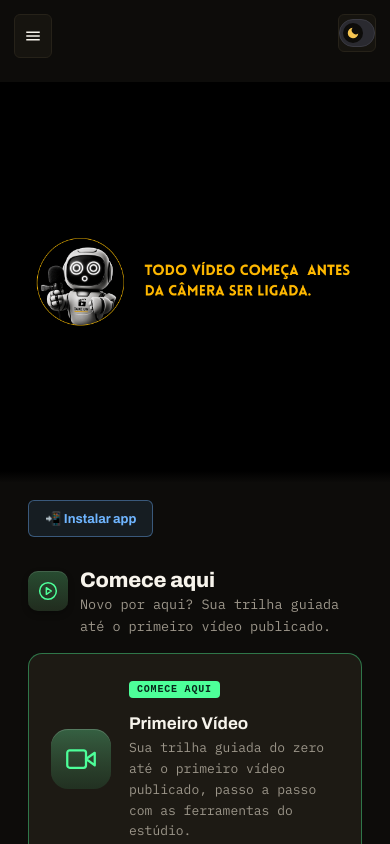
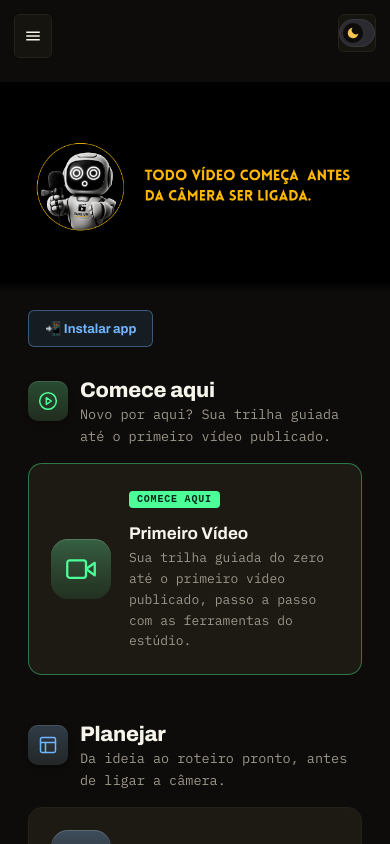
Before and after one commit to lbseven7/one-take-studio, a website: page one-take-studio/index.html in a window 390 px wide. Drawn offline with Linux system fonts and the light colour scheme.

Commit message:
style(hero): reduce hero image max heights

```diff
--- a/one-take-studio/index.html
+++ b/one-take-studio/index.html
@@ -445,7 +445,7 @@
         margin-left: -50%;
         max-width: none;
         height: auto;
-        max-height: 420px;
+        max-height: 280px;
         object-fit: cover;
         object-position: center;
       }
@@ -458,7 +458,7 @@
       .hero-image {
         width: 230%;
         margin-left: -65%;
-        max-height: 400px;
+        max-height: 210px;
       }
       #hero-banner::after {
         height: 12px;
```
